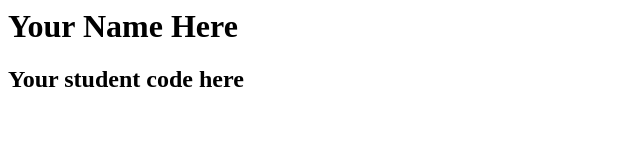
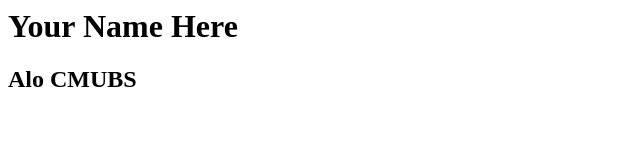
Before and after one commit to 1oTTe/myfirstweb, a plain HTML site: page index.html in a window 1280 px wide. Shown: the whole page, without its empty margins (0-640 px from the left). Drawn offline with Linux system fonts and the light colour scheme.

Commit message:
Update index.html

```diff
--- a/index.html
+++ b/index.html
@@ -1,6 +1,6 @@
 <html>
   <body>
     <h1>Your Name Here</h1>
-    <h2> Your student code here</h2>
+    <h2>Alo CMUBS</h2>
   </body>
 </html>
```
